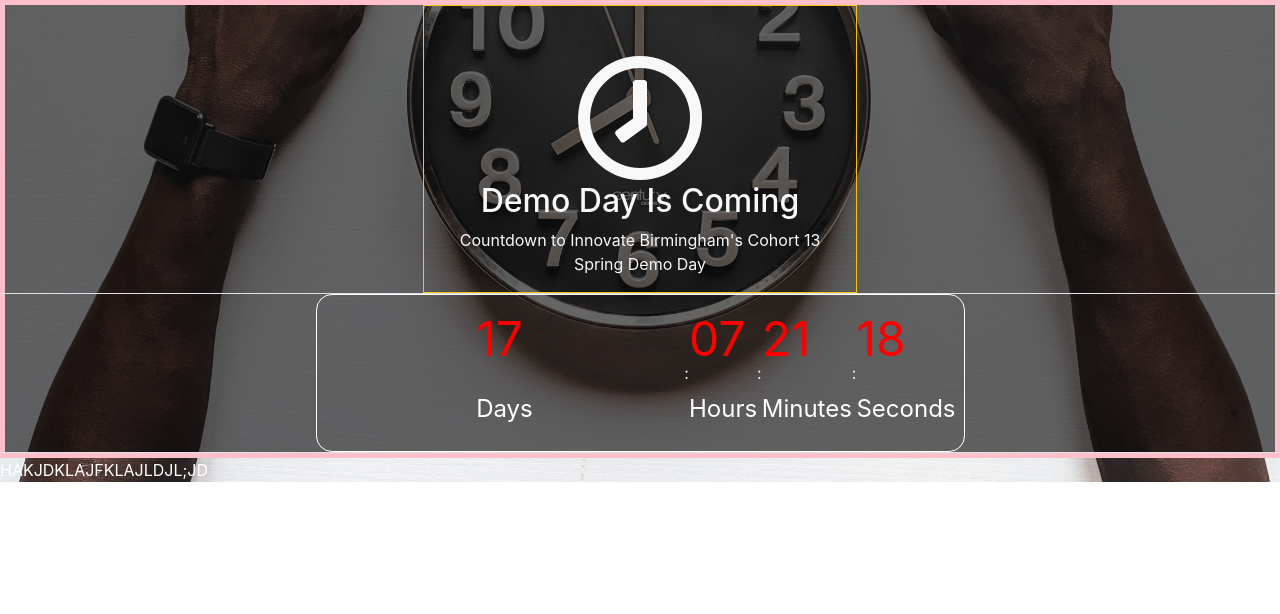
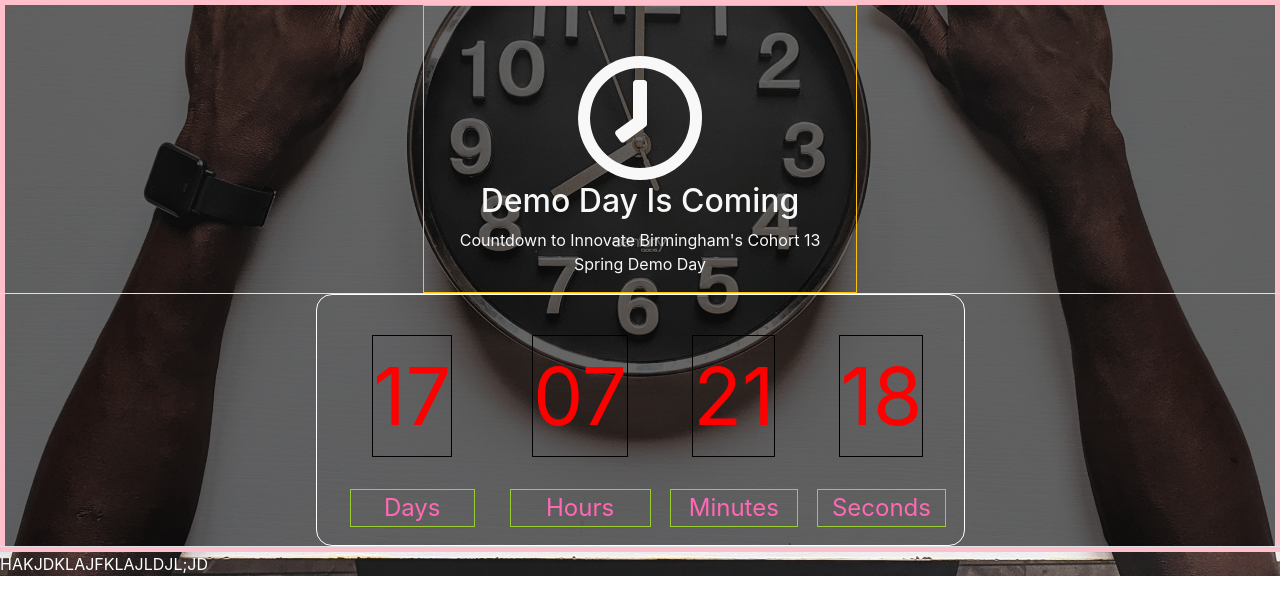
Before and after one commit to gabeaustin/countdown-timer, a React (Create React App) app: page / in a window 1280 px wide. Shown: the top 614 px of the page. Built offline with nearby package versions, Linux system fonts and the light colour scheme.

Commit message:
updated styling around date numbers and words

```diff
--- a/src/App.css
+++ b/src/App.css
@@ -44,12 +44,16 @@
     border-radius: 1em;
 }
 
-.timerDaysCountdown p:first-child {
-    font-size: 3em;
+.dateNum {
+    font-size: 5em;
     color: red;
+    border: 1px solid black;
+    margin: 0.4em;
 }
 
-.timerDaysCountdown p:last-child {
+.dateWords {
+    color: hotpink;
     font-size: 1.5em;
-    display: flex;
+    margin: 0.4em;
+    border: 1px solid yellowgreen;
 }
--- a/src/App.js
+++ b/src/App.js
@@ -84,23 +84,23 @@
                     <div className="col-md-3"></div>
                     <div className="timerDaysCountdown border border-white pt-2 col-md-6 d-flex p-2 bd-highlight">
                         <section className="mx-auto">
-                            <p>{ timerDays }</p>
-                            <p>Days</p>
+                            <p className="dateNum text-center">{ timerDays }</p>
+                            <div className="dateWords text-center">Days</div>
                         </section>
-                        <span>:</span>
+
                         <section>
-                            <p>{ timerHours }</p>
-                            <p>Hours</p>
+                            <p className="dateNum text-center">{ timerHours }</p>
+                            <div className="dateWords text-center">Hours</div>
                         </section>
-                        <span>:</span>
+
                         <section>
-                            <p>{ timerMinutes }</p>
-                            <p>Minutes</p>
+                            <p className="dateNum text-center">{ timerMinutes }</p>
+                            <div className="dateWords text-center">Minutes</div>
                         </section>
-                        <span>:</span>
+
                         <section>
-                            <p>{ timerSeconds }</p>
-                            <p>Seconds</p>
+                            <p className="dateNum text-center">{ timerSeconds }</p>
+                            <div className="dateWords text-center">Seconds</div>
                         </section>
                     </div>
                     <div className="col-md-3"></div>
```
